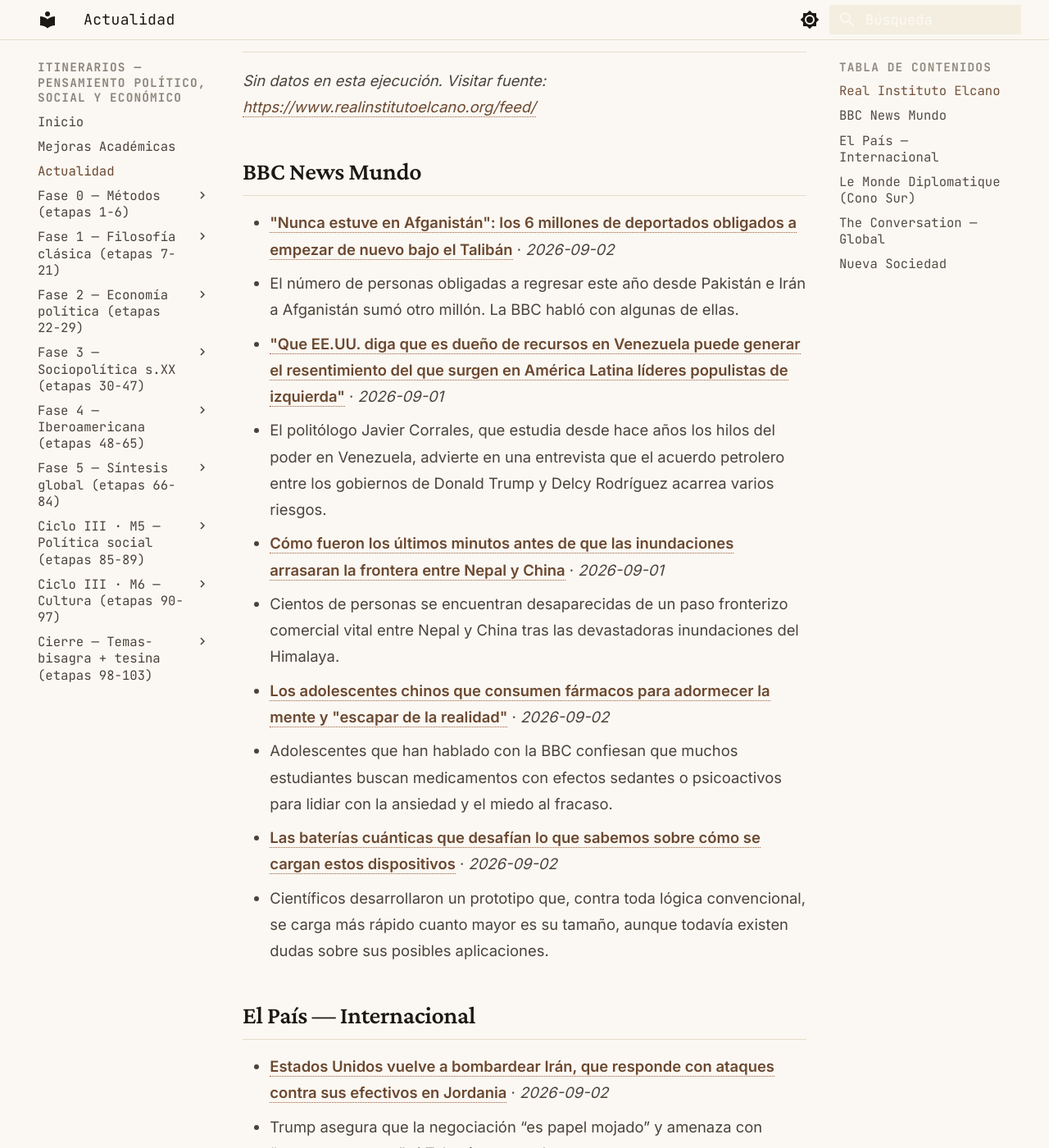
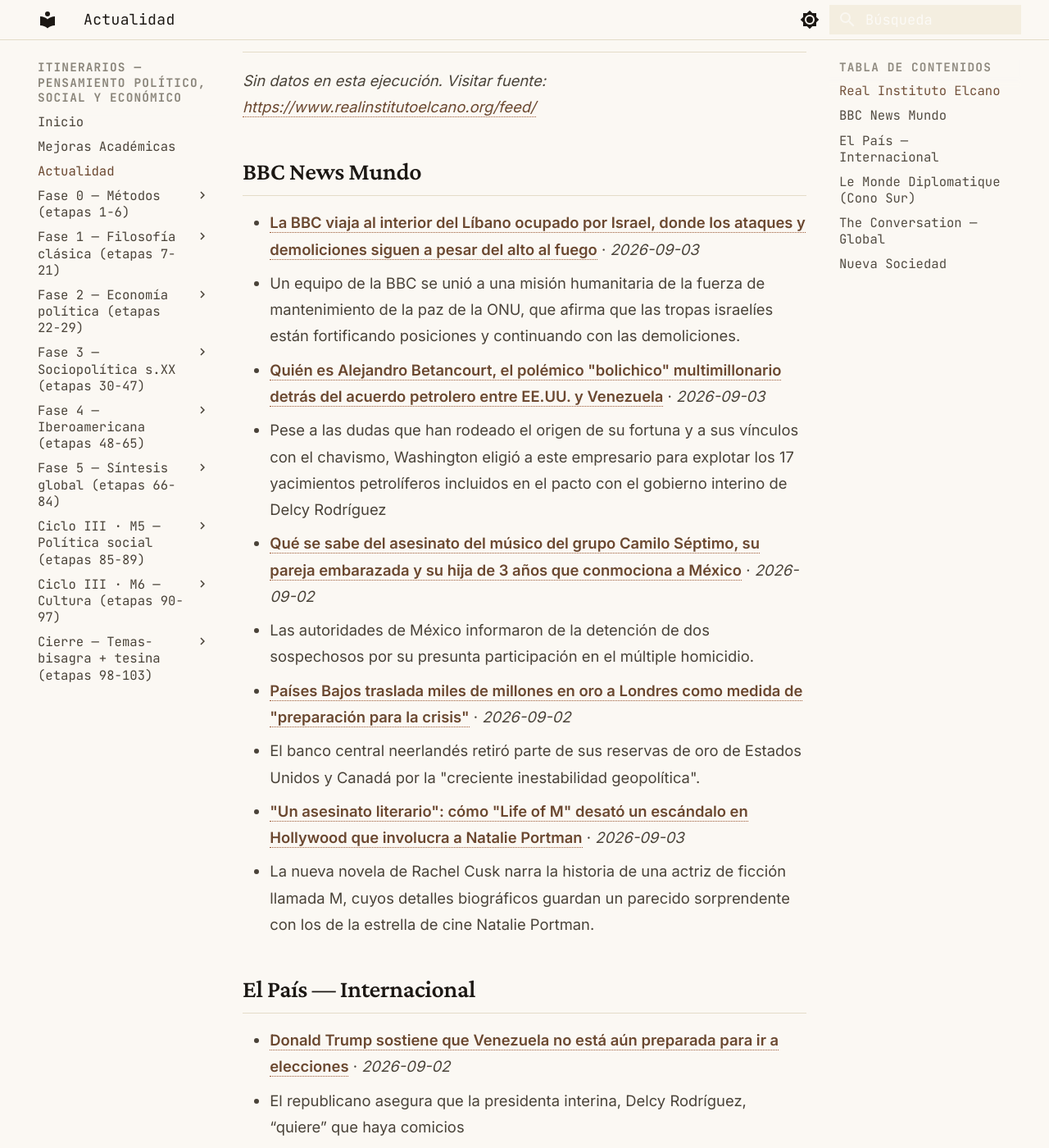
Before and after one commit to MrSpagVi/Curso, an MkDocs documentation site: the page built from docs/actualidad.md, in a window 1280 px wide and 1400 px high, scrolled down 643 px. Shown: the whole window at 82% size. Built offline with MkDocs 1.6.1 and Material for MkDocs 9.7.7, drawn with Linux system fonts in a browser that asks for light colours; some of the changed text lies outside the part shown.

Commit message:
auto: actualidad 2026-09-03

```diff
--- a/docs/actualidad.md
+++ b/docs/actualidad.md
@@ -6,7 +6,7 @@ title: Actualidad
 
 Últimos titulares de fuentes que dictan agenda en ciencia política y geopolítica. Actualizado automáticamente cada día (vía GitHub Actions).
 
-_Última actualización: 2026-09-02 10:15 UTC_
+_Última actualización: 2026-09-03 10:26 UTC_
 
 !!! tip "Ritual mensual — #actualidad"
     El último sábado de cada mes: agarrá **un** titular de los de abajo y escribí **300 palabras** aplicándole **2 autores** del último mes que leíste. ¿Qué diría cada uno? ¿En qué chocan? No resumas la noticia — usala como caso para pensar con las herramientas que venís construyendo. Guardá el texto con el tag `#actualidad` en tu sistema de notas. Esto convierte la teoría en criterio sobre la coyuntura: el objetivo del plan no es citar a Maquiavelo, es leer el presente con él.
@@ -17,25 +17,25 @@ _Sin datos en esta ejecución. Visitar fuente: [https://www.realinstitutoelcano.
 
 ## BBC News Mundo
 
-- **["Nunca estuve en Afganistán": los 6 millones de deportados obligados a empezar de nuevo bajo el Talibán](https://www.bbc.com/mundo/articles/cwyzj7v3497o?at_medium=RSS&at_campaign=rss)** · *2026-09-02*
-  - El número de personas obligadas a regresar este año desde Pakistán e Irán a Afganistán sumó otro millón. La BBC habló con algunas de ellas.
-- **["Que EE.UU. diga que es dueño de recursos en Venezuela puede generar el resentimiento del que surgen en América Latina líderes populistas de izquierda"](https://www.bbc.com/mundo/articles/c4gqmz701vmo?at_medium=RSS&at_campaign=rss)** · *2026-09-01*
-  - El politólogo Javier Corrales, que estudia desde hace años los hilos del poder en Venezuela, advierte en una entrevista que el acuerdo petrolero entre los gobiernos de Donald Trump y Delcy Rodríguez acarrea varios riesgos.
-- **[Cómo fueron los últimos minutos antes de que las inundaciones arrasaran la frontera entre Nepal y China](https://www.bbc.com/mundo/articles/cqxv9xq7qy0o?at_medium=RSS&at_campaign=rss)** · *2026-09-01*
-  - Cientos de personas se encuentran desaparecidas de un paso fronterizo comercial vital entre Nepal y China tras las devastadoras inundaciones del Himalaya.
-- **[Los adolescentes chinos que consumen fármacos para adormecer la mente y "escapar de la realidad"](https://www.bbc.com/mundo/articles/cy8zp49p5llo?at_medium=RSS&at_campaign=rss)** · *2026-09-02*
-  - Adolescentes que han hablado con la BBC confiesan que muchos estudiantes buscan medicamentos con efectos sedantes o psicoactivos para lidiar con la ansiedad y el miedo al fracaso.
-- **[Las baterías cuánticas que desafían lo que sabemos sobre cómo se cargan estos dispositivos](https://www.bbc.com/mundo/articles/cx2zdz11l42o?at_medium=RSS&at_campaign=rss)** · *2026-09-02*
-  - Científicos desarrollaron un prototipo que, contra toda lógica convencional, se carga más rápido cuanto mayor es su tamaño, aunque todavía existen dudas sobre sus posibles aplicaciones.
+- **[La BBC viaja al interior del Líbano ocupado por Israel, donde los ataques y demoliciones siguen a pesar del alto al fuego](https://www.bbc.com/mundo/articles/cx2z83yvpp7o?at_medium=RSS&at_campaign=rss)** · *2026-09-03*
+  - Un equipo de la BBC se unió a una misión humanitaria de la fuerza de mantenimiento de la paz de la ONU, que afirma que las tropas israelíes están fortificando posiciones y continuando con las demoliciones.
+- **[Quién es Alejandro Betancourt, el polémico "bolichico" multimillonario detrás del acuerdo petrolero entre EE.UU. y Venezuela](https://www.bbc.com/mundo/articles/c8jd037kg19o?at_medium=RSS&at_campaign=rss)** · *2026-09-03*
+  - Pese a las dudas que han rodeado el origen de su fortuna y a sus vínculos con el chavismo, Washington eligió a este empresario para explotar los 17 yacimientos petrolíferos incluidos en el pacto con el gobierno interino de Delcy Rodríguez
+- **[Qué se sabe del asesinato del músico del grupo Camilo Séptimo, su pareja embarazada y su hija de 3 años que conmociona a México](https://www.bbc.com/mundo/articles/czxz7q4eg5zo?at_medium=RSS&at_campaign=rss)** · *2026-09-02*
+  - Las autoridades de México informaron de la detención de dos sospechosos por su presunta participación en el múltiple homicidio.
+- **[Países Bajos traslada miles de millones en oro a Londres como medida de "preparación para la crisis"](https://www.bbc.com/mundo/articles/c14dj2vxgnro?at_medium=RSS&at_campaign=rss)** · *2026-09-02*
+  - El banco central neerlandés retiró parte de sus reservas de oro de Estados Unidos y Canadá por la "creciente inestabilidad geopolítica".
+- **["Un asesinato literario": cómo "Life of M" desató un escándalo en Hollywood que involucra a Natalie Portman](https://www.bbc.com/mundo/articles/cvgye5g46ylo?at_medium=RSS&at_campaign=rss)** · *2026-09-03*
+  - La nueva novela de Rachel Cusk narra la historia de una actriz de ficción llamada M, cuyos detalles biográficos guardan un parecido sorprendente con los de la estrella de cine Natalie Portman.
 
 ## El País — Internacional
 
-- **[Estados Unidos vuelve a bombardear Irán, que responde con ataques contra sus efectivos en Jordania](https://elpais.com/internacional/2026-09-01/estados-unidos-bombardea-iran-por-segunda-vez-en-una-semana.html)** · *2026-09-02*
-  - Trump asegura que la negociación “es papel mojado” y amenaza con “mayores ataques” si Teherán responde
-- **[Más enseñanzas militares, propaganda y ofertas de alistamiento en el inicio del año escolar en Rusia](https://elpais.com/internacional/2026-09-02/mas-ensenanzas-militares-propaganda-y-ofertas-de-alistamiento-en-el-inicio-del-ano-escolar-en-rusia.html)** · *2026-09-02*
-  - El programa educativo incluye menos inglés y ciencias sociales, una visión de la historia poco objetiva y asignaturas que incluyen el manejo de drones
-- **[La esperanza de hallar supervivientes disminuye una semana después de la riada del Himalaya: “La recuperación será un largo maratón”](https://elpais.com/internacional/2026-09-02/la-esperanza-de-hallar-supervivientes-disminuye-una-semana-despues-de-la-riada-del-himalaya-la-recuperacion-sera-un-largo-maraton.html)** · *2026-09-02*
-  - Con más de 1.100 muertos y casi 5.000 desaparecidos, Nepal orienta la respuesta hacia la reconstrucción. China lleva desde el domingo sin actualizar la cifra de 16 fallecidos y 546 personas en paradero desconocido
+- **[Donald Trump sostiene que Venezuela no está aún preparada para ir a elecciones](https://elpais.com/us/2026-09-02/donald-trump-advierte-de-que-venezuela-no-esta-preparada-para-ir-a-elecciones.html)** · *2026-09-02*
+  - El republicano asegura que la presidenta interina, Delcy Rodríguez, “quiere” que haya comicios
+- **[Maduro apela a su inmunidad como jefe de Estado e insta al juez estadounidense a desestimar los cargos](https://elpais.com/internacional/2026-09-03/maduro-apela-a-su-inmunidad-como-jefe-de-estado-e-insta-al-juez-estadounidense-a-desestimar-los-cargos.html)** · *2026-09-03*
+  - El depuesto mandatario venezolano, encarcelado en Nueva York, se aferra a su condición de presidente, que Washington no reconoce, en una moción defendida por su abogado ante un tribunal federal
+- **[Un circo ambulante para el horror de Gaza](https://elpais.com/internacional/2026-09-03/un-circo-ambulante-para-el-horror-de-gaza.html)** · *2026-09-03*
+  - La invasión israelí transforma una iniciativa educativa en un espectáculo centrado en hacer reír a todas las edades en medio de la destrucción
 - **[Con las manos manchadas de catástrofe](https://elpais.com/opinion/2026-09-02/con-las-manos-manchadas-de-catastrofe.html)** · *2026-09-02*
   - Aunque algunas partes del mundo sufren sequías devastadoras o inundaciones apocalípticas, los dos principales programas en las elecciones brasileñas defienden aumentar la producción de petróleo
 - **[Portazo en Reikiavik, oportunidad perdida en Bruselas](https://elpais.com/internacional/2026-08-31/portazo-en-reikiavik-oportunidad-perdida-en-bruselas.html)** · *2026-08-31*
@@ -47,16 +47,16 @@ _Sin datos en esta ejecución. Visitar fuente: [https://www.eldiplo.org/feed/](h
 
 ## The Conversation — Global
 
-- **[Global justice report offers bold ideas but misses the realities of 2 billion informal workers – economists](https://theconversation.com/global-justice-report-offers-bold-ideas-but-misses-the-realities-of-2-billion-informal-workers-economists-290449)** · *2026-09-02*
-  - Redistribution must recognise that most workers are in informal employment.
-- **[Why Pacific Island states should seek collective security for the region](https://theconversation.com/why-pacific-island-states-should-seek-collective-security-for-the-region-289377)** · *2026-09-02*
-  - With growing rivalry between great powers in the Pacific, the Pacific Islands Forum is a chance to seek collective protection for the region’s small nations.
-- **[Victoria plans to get prisoners to help maintain roads. How common is prison work in Australia and what are the issues?](https://theconversation.com/victoria-plans-to-get-prisoners-to-help-maintain-roads-how-common-is-prison-work-in-australia-and-what-are-the-issues-290864)** · *2026-09-02*
-  - At best, prison work programs increase the chances of successful reintegration after release. At worst, they can be exploitative.
-- **[Australia’s economy grows by 2.1%, but people’s living standards aren’t keeping pace](https://theconversation.com/australias-economy-grows-by-2-1-but-peoples-living-standards-arent-keeping-pace-290822)** · *2026-09-02*
-  - The growth figures for June beat expectations – helped in part by record EV sales. But on a per-person basis, the economy is not doing so well.
-- **[Despite losing everything, communities along the Nepal-Tibet border are helping each other rebuild](https://theconversation.com/despite-losing-everything-communities-along-the-nepal-tibet-border-are-helping-each-other-rebuild-290856)** · *2026-09-02*
-  - Villagers are picking up the pieces after a catastrophic flash flood ripped through the region.
+- **[Grattan on Friday: economic life won’t get much better until Australians climb that productivity mountain](https://theconversation.com/grattan-on-friday-economic-life-wont-get-much-better-until-australians-climb-that-productivity-mountain-28228)** · *2026-09-03*
+  - To give a better understanding of where the Australian economy is at we asked two independent economists to give snapshots of our economic health – or lack of it.
+- **[Are petting zoos safe?](https://theconversation.com/are-petting-zoos-safe-291135)** · *2026-09-03*
+  - Petting zoos can be a lot of fun for all the family. But a recent tragic case reminds us there are infection risks.
+- **[The Pacific’s cocaine highway: will Australia’s $600m deal really help?](https://theconversation.com/the-pacifics-cocaine-highway-will-australias-600m-deal-really-help-291048)** · *2026-09-03*
+  - With Australian and New Zealand demand for cocaine as strong as it is, it’s hard to know how much $600 million will do to stop the flow of drugs.
+- **[Your house may be a haven for wildlife. It’s time we design homes with nature in mind](https://theconversation.com/your-house-may-be-a-haven-for-wildlife-its-time-we-design-homes-with-nature-in-mind-289983)** · *2026-09-03*
+  - A new study reveals thousands of native animals are taking up residence in Australian homes.
+- **[A Tasmanian man allegedly murdered his mother, but it’s not legally considered family violence. Why?](https://theconversation.com/a-tasmanian-man-allegedly-murdered-his-mother-but-its-not-legally-considered-family-violence-why-290940)** · *2026-09-03*
+  - The tragic case reveals a structural blind spot created by a family violence definition, making it harder for victim-survivors to get the help they need.
 
 ## Nueva Sociedad
 
```
